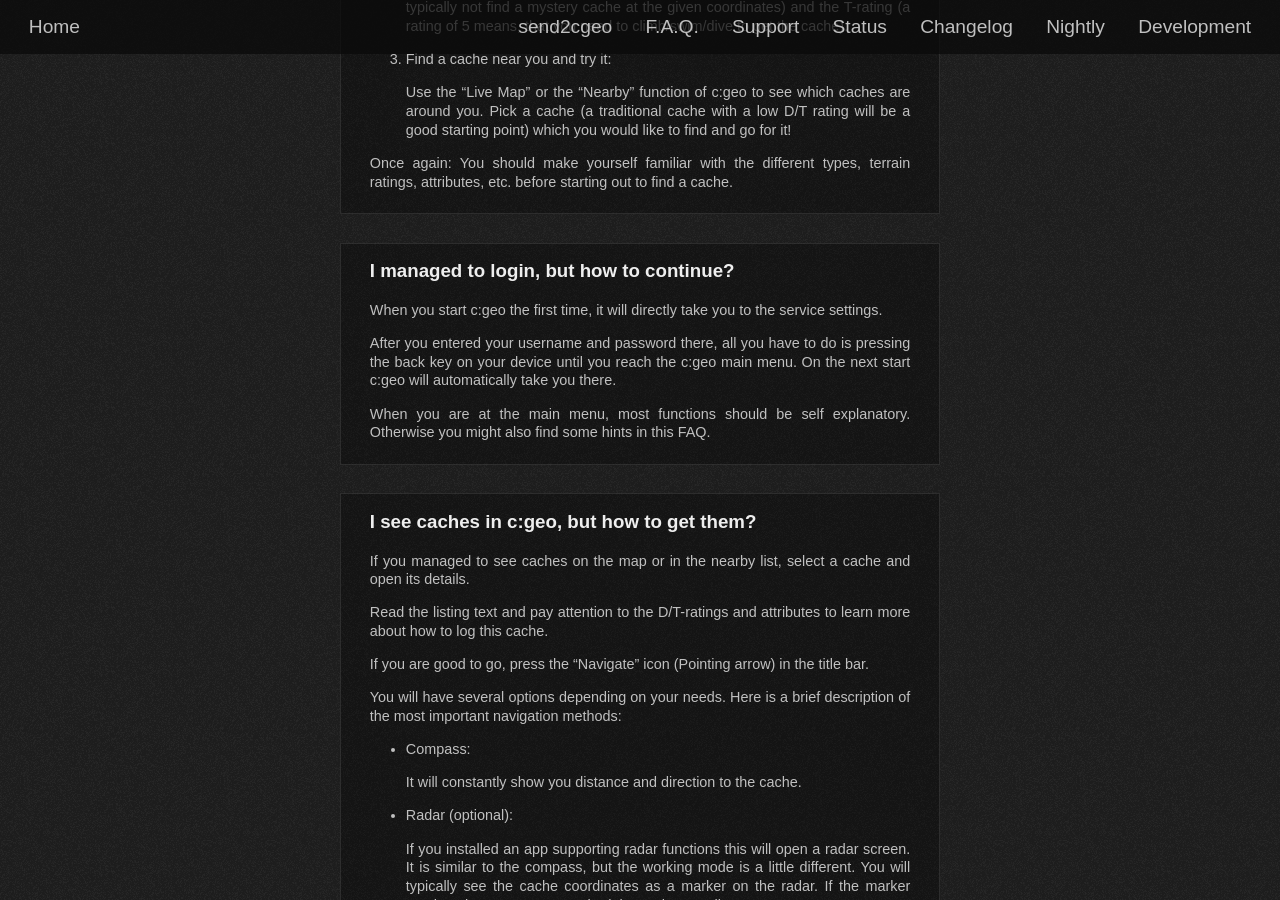
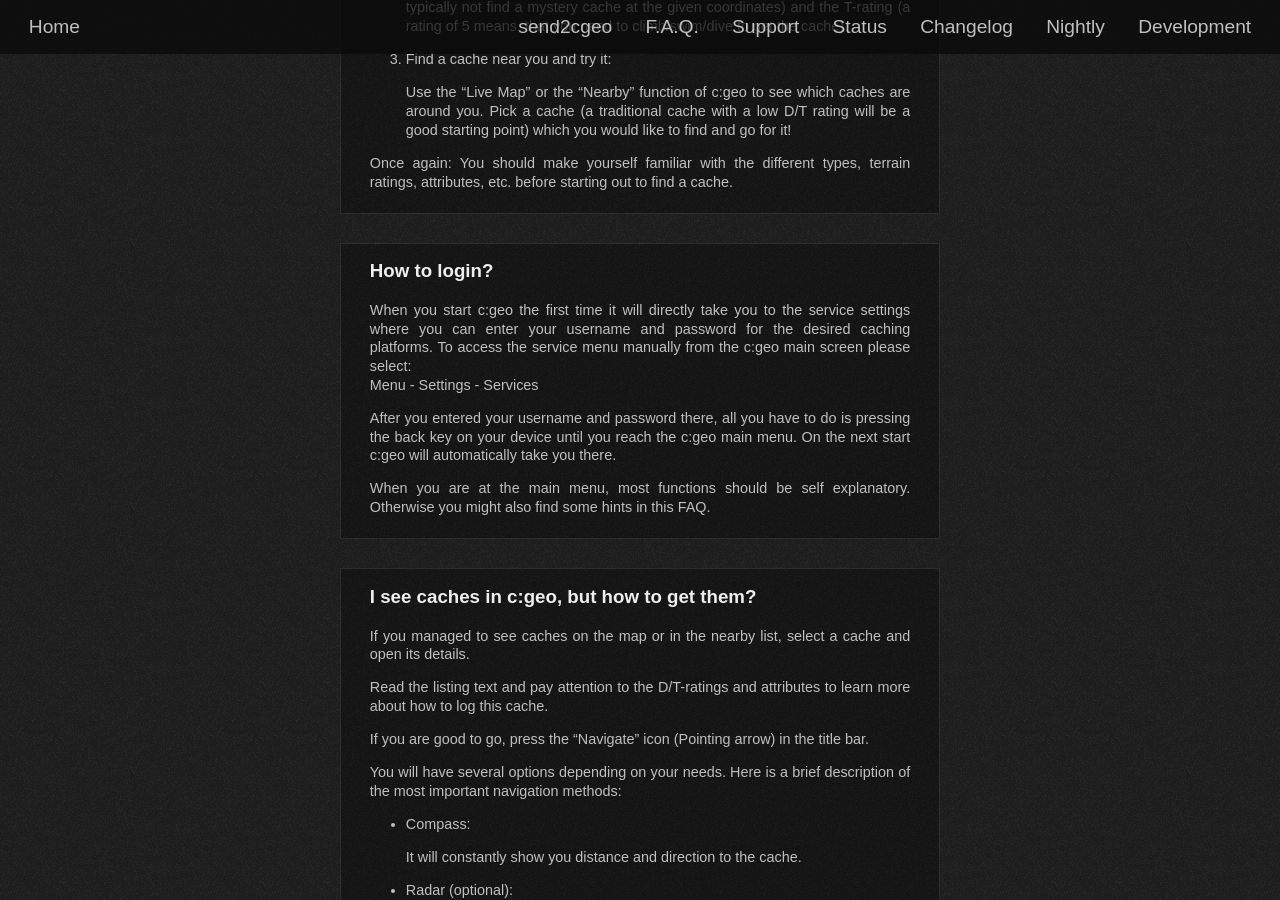
Before and after one commit to cgeo/cgeo.github.io, a Jekyll site: the page built from faq.html, in a window 1280 px wide and 900 px high, scrolled down 1025 px. Built offline with Jekyll 4.4.1, drawn with Linux system fonts in a browser that asks for light colours; some web fonts are replaced; some of the changed text lies outside the part shown.

Commit message:
More generic login help

```diff
--- a/_data/faq.yml
+++ b/_data/faq.yml
@@ -26,9 +26,11 @@
 
             Once again: You should make yourself familiar with the different types, terrain ratings, attributes, etc. before starting out to find a cache.
 
-      - title: I managed to login, but how to continue?
+      - title: How to login?
         content: |
-            When you start c:geo the first time, it will directly take you to the service settings.
+            When you start c:geo the first time it will directly take you to the service settings where you can enter your username and password for the desired caching platforms.
+            To access the service menu manually from the c:geo main screen please select: \\
+            Menu - Settings - Services
 
             After you entered your username and password there, all you have to do is pressing the back key on your device until you reach the c:geo main menu. On the next start c:geo will automatically take you there.
 
```
